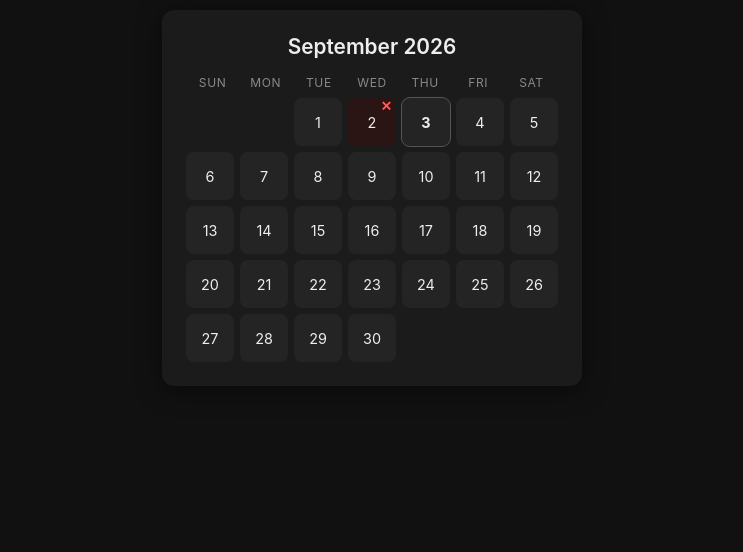
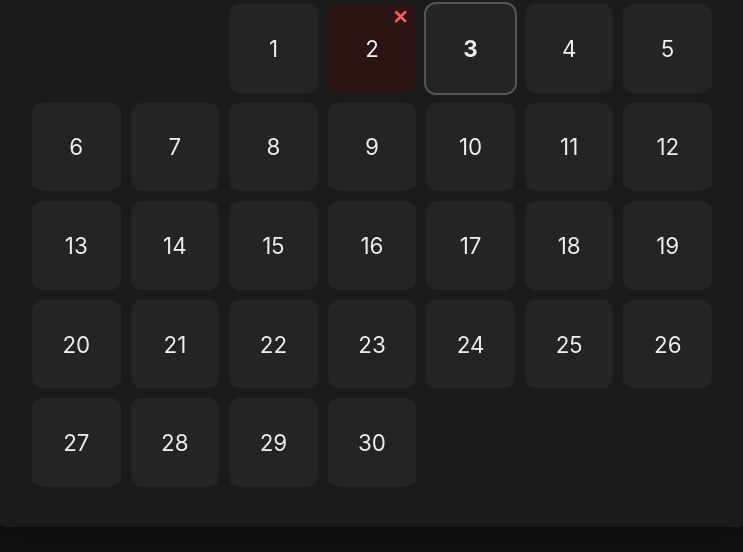
Before and after one commit to lalitdudheria/gradatim-ferociter, a plain HTML site: page index.html in a window 1280 px wide. Shown: the part 248-800 px from the top of the page, without its empty margins (268-1011 px from the left). Drawn offline with Linux system fonts and the light colour scheme.

Commit message:
Make calendar bigger
Co-Authored-By: Claude Sonnet 5 <noreply@anthropic.com>

```diff
--- a/style.css
+++ b/style.css
@@ -29,32 +29,32 @@ body {
 
 .calendar-card {
   background: #1b1b1b;
-  border-radius: 12px;
-  padding: 24px;
+  border-radius: 16px;
+  padding: 40px;
   box-shadow: 0 4px 24px rgba(0, 0, 0, 0.5);
-  width: min(420px, 92vw);
+  width: min(760px, 94vw);
 }
 
 .calendar-header {
   text-align: center;
-  margin-bottom: 16px;
+  margin-bottom: 24px;
 }
 
 .calendar-header h1 {
   margin: 0;
-  font-size: 1.3rem;
+  font-size: 2rem;
   font-weight: 600;
 }
 
 .weekdays {
   display: grid;
   grid-template-columns: repeat(7, 1fr);
-  margin-bottom: 8px;
+  margin-bottom: 12px;
 }
 
 .weekdays span {
   text-align: center;
-  font-size: 0.75rem;
+  font-size: 1rem;
   color: #888;
   text-transform: uppercase;
   letter-spacing: 0.05em;
@@ -63,7 +63,7 @@ body {
 .days-grid {
   display: grid;
   grid-template-columns: repeat(7, 1fr);
-  gap: 6px;
+  gap: 10px;
 }
 
 .day {
@@ -72,9 +72,9 @@ body {
   display: flex;
   align-items: center;
   justify-content: center;
-  border-radius: 8px;
+  border-radius: 10px;
   background: #242424;
-  font-size: 0.9rem;
+  font-size: 1.4rem;
 }
 
 .day.empty {
@@ -82,7 +82,7 @@ body {
 }
 
 .day.today {
-  outline: 1px solid #555;
+  outline: 2px solid #555;
 }
 
 .day.today .day-number {
@@ -95,10 +95,10 @@ body {
 
 .workout-cross {
   position: absolute;
-  top: 2px;
-  right: 4px;
+  top: 4px;
+  right: 8px;
   color: #ff5c5c;
-  font-size: 0.85rem;
+  font-size: 1.2rem;
   font-weight: 700;
   line-height: 1;
 }
```
